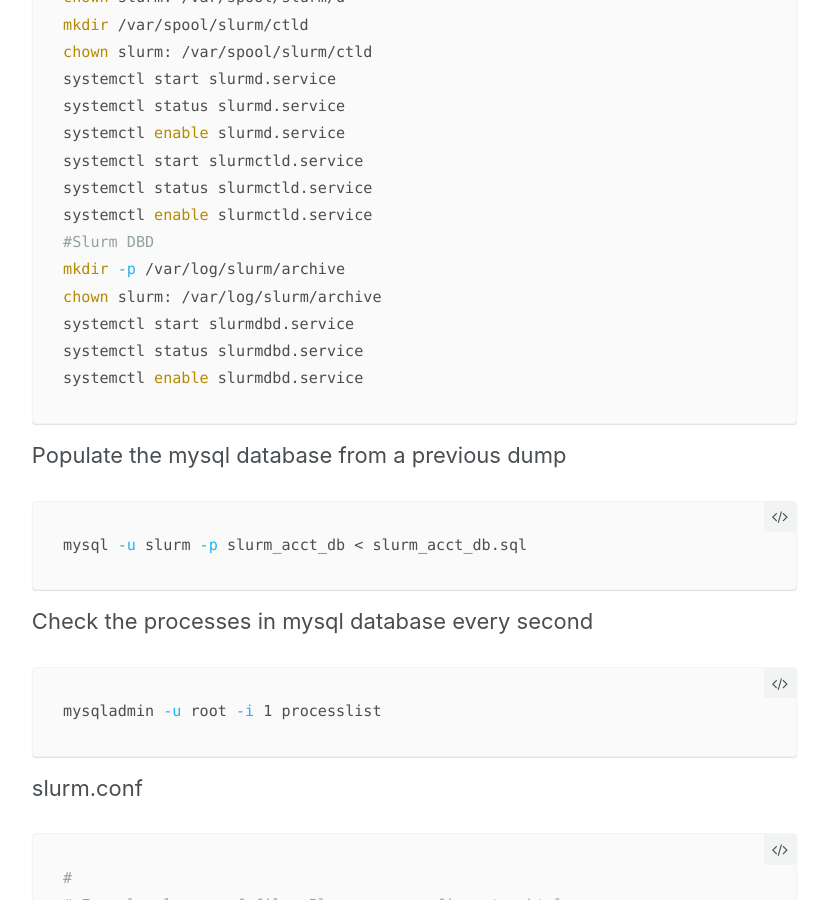
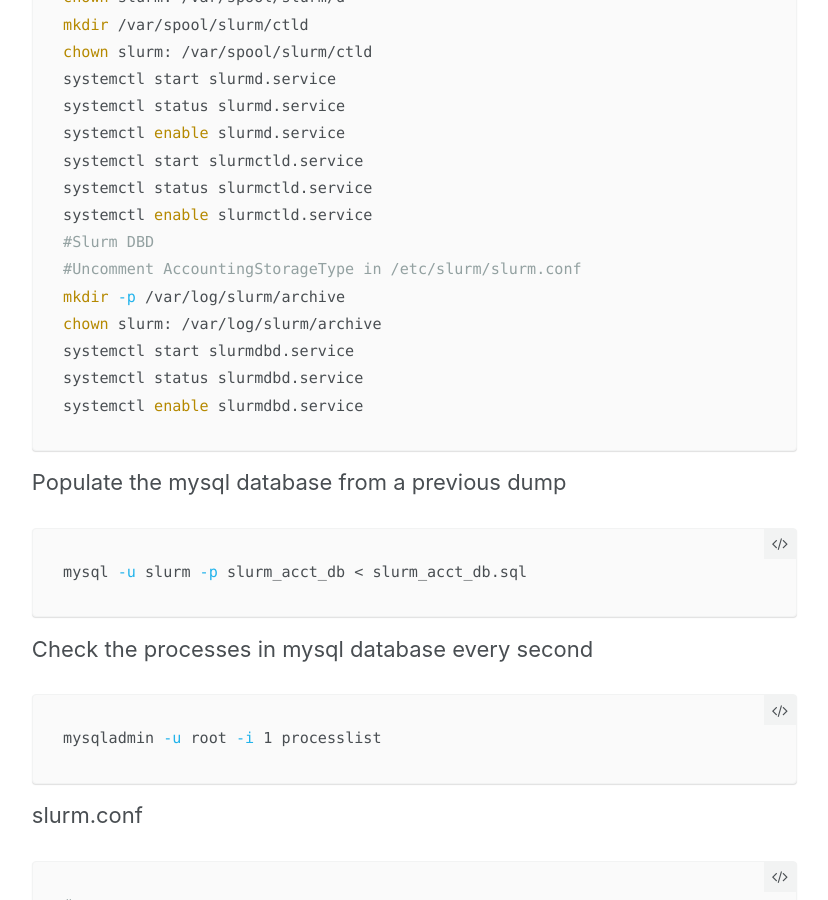
Before and after one commit to JingchaoZhang/JingchaoZhang.github.io, a Jekyll site: the page built from _posts/2017-08-28-slurm-setup.md, in a window 1280 px wide and 900 px high, scrolled down 1620 px. Shown: the whole window, without its empty margins (252-1080 px from the left). Built offline with Jekyll 4.4.1, drawn with Linux system fonts in a browser that asks for light colours.

Commit message:
Update 2017-08-28-slurm-setup.md

```diff
--- a/_posts/2017-08-28-slurm-setup.md
+++ b/_posts/2017-08-28-slurm-setup.md
@@ -60,6 +60,7 @@
 systemctl status slurmctld.service
 systemctl enable slurmctld.service
 #Slurm DBD
+#Uncomment AccountingStorageType in /etc/slurm/slurm.conf
 mkdir -p /var/log/slurm/archive
 chown slurm: /var/log/slurm/archive
 systemctl start slurmdbd.service
```
